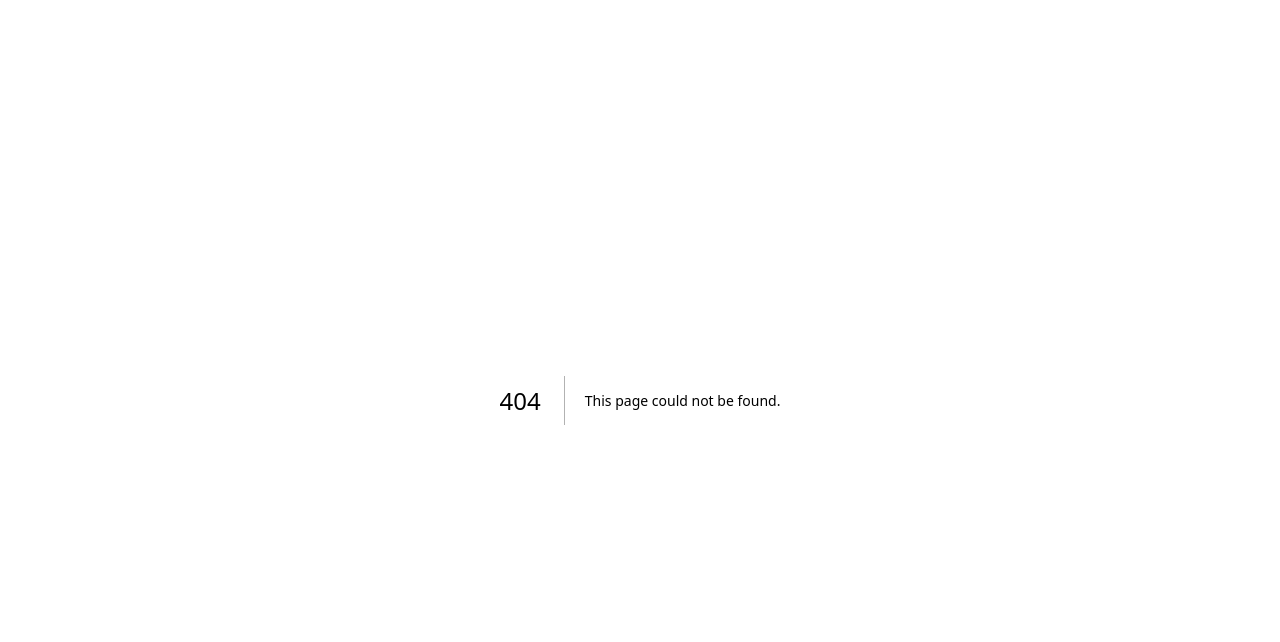
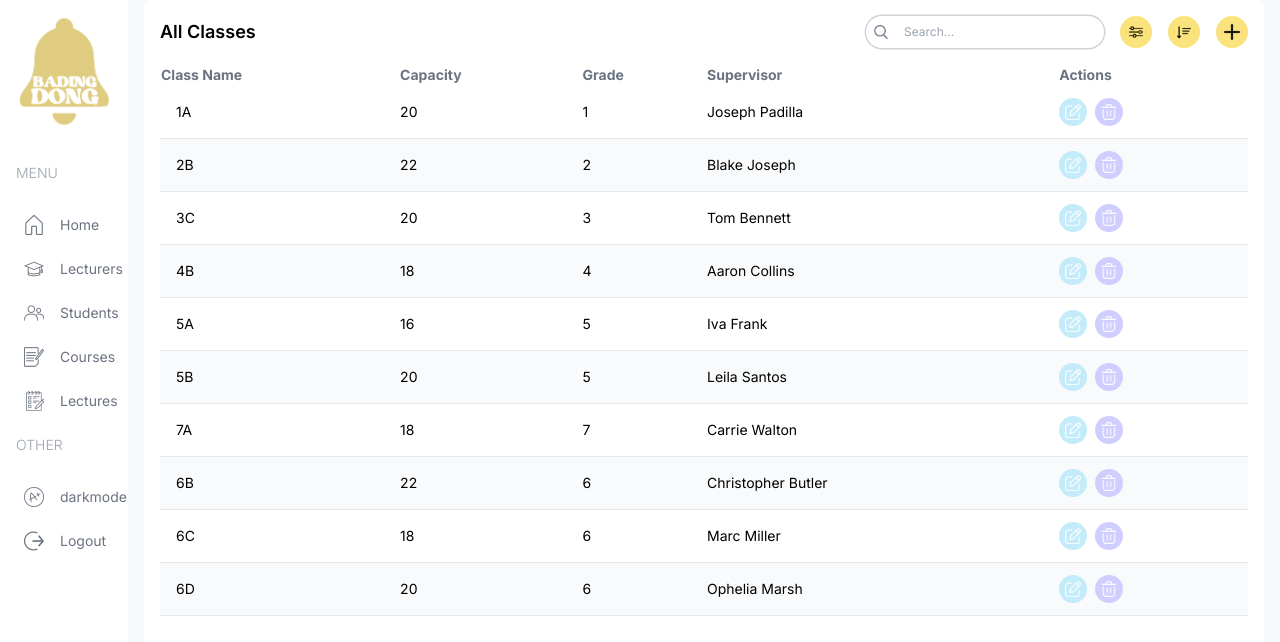
Before and after one commit to oferElz/BadingDong, a Next.js app: page /student/courses in a window 1280 px wide. Before the commit this address had no page. Shown: the top 642 px of the page. Built offline with nearby package versions, Linux system fonts and the light colour scheme.

Commit message:
no more list, folder for each user

```diff
--- /dev/null
+++ b/src/app/(dashboard)/student/courses/page.tsx
@@ -0,0 +1,88 @@
+import FormModal from "@/components/FormModal";
+import Table from "@/components/Table";
+import TableSearch from "@/components/TableSearch";
+import { classesData, role } from "@/lib/data";
+import Image from "next/image";
+
+type Class = {
+  id: number;
+  name: string;
+  capacity: number;
+  grade: number;
+  supervisor: string;
+};
+
+const columns = [
+  {
+    header: "Class Name",
+    accessor: "name",
+  },
+  {
+    header: "Capacity",
+    accessor: "capacity",
+    className: "hidden md:table-cell",
+  },
+  {
+    header: "Grade",
+    accessor: "grade",
+    className: "hidden md:table-cell",
+  },
+  {
+    header: "Supervisor",
+    accessor: "supervisor",
+    className: "hidden md:table-cell",
+  },
+  {
+    header: "Actions",
+    accessor: "action",
+  },
+];
+
+const ClassListPage = () => {
+  const renderRow = (item: Class) => (
+    <tr
+      key={item.id}
+      className="border-b border-gray-200 even:bg-slate-50 text-sm hover:bg-lamaPurpleLight"
+    >
+      <td className="flex items-center gap-4 p-4">{item.name}</td>
+      <td className="hidden md:table-cell">{item.capacity}</td>
+      <td className="hidden md:table-cell">{item.grade}</td>
+      <td className="hidden md:table-cell">{item.supervisor}</td>
+      <td>
+        <div className="flex items-center gap-2">
+          {role === "admin" && (
+            <>
+              <FormModal table="class" type="update" data={item} />
+              <FormModal table="class" type="delete" id={item.id} />
+            </>
+          )}
+        </div>
+      </td>
+    </tr>
+  );
+
+  return (
+    <div className="bg-white p-4 rounded-md flex-1 m-4 mt-0">
+      {/* TOP */}
+      <div className="flex items-center justify-between">
+        <h1 className="hidden md:block text-lg font-semibold">All Classes</h1>
+        <div className="flex flex-col md:flex-row items-center gap-4 w-full md:w-auto">
+          <TableSearch />
+          <div className="flex items-center gap-4 self-end">
+            <button className="w-8 h-8 flex items-center justify-center rounded-full bg-lamaYellow">
+              <Image src="/filter.png" alt="" width={14} height={14} />
+            </button>
+            <button className="w-8 h-8 flex items-center justify-center rounded-full bg-lamaYellow">
+              <Image src="/sort.png" alt="" width={14} height={14} />
+            </button>
+            {role === "admin" && <FormModal table="class" type="create" />}
+          </div>
+        </div>
+      </div>
+      {/* LIST */}
+      <Table columns={columns} renderRow={renderRow} data={classesData} />
+    </div>
+  );
+};
+
+export default ClassListPage;
--- /dev/null
+++ b/src/app/(dashboard)/teacher/appeals/page.tsx
@@ -0,0 +1,88 @@
+import FormModal from "@/components/FormModal";
+import Table from "@/components/Table";
+import TableSearch from "@/components/TableSearch";
+import { classesData, role } from "@/lib/data";
+import Image from "next/image";
+
+type Class = {
+  id: number;
+  name: string;
+  capacity: number;
+  grade: number;
+  supervisor: string;
+};
+
+const columns = [
+  {
+    header: "Class Name",
+    accessor: "name",
+  },
+  {
+    header: "Capacity",
+    accessor: "capacity",
+    className: "hidden md:table-cell",
+  },
+  {
+    header: "Grade",
+    accessor: "grade",
+    className: "hidden md:table-cell",
+  },
+  {
+    header: "Supervisor",
+    accessor: "supervisor",
+    className: "hidden md:table-cell",
+  },
+  {
+    header: "Actions",
+    accessor: "action",
+  },
+];
+
+const ClassListPage = () => {
+  const renderRow = (item: Class) => (
+    <tr
+      key={item.id}
+      className="border-b border-gray-200 even:bg-slate-50 text-sm hover:bg-lamaPurpleLight"
+    >
+      <td className="flex items-center gap-4 p-4">{item.name}</td>
+      <td className="hidden md:table-cell">{item.capacity}</td>
+      <td className="hidden md:table-cell">{item.grade}</td>
+      <td className="hidden md:table-cell">{item.supervisor}</td>
+      <td>
+        <div className="flex items-center gap-2">
+          {role === "admin" && (
+            <>
+              <FormModal table="class" type="update" data={item} />
+              <FormModal table="class" type="delete" id={item.id} />
+            </>
+          )}
+        </div>
+      </td>
+    </tr>
+  );
+
+  return (
+    <div className="bg-white p-4 rounded-md flex-1 m-4 mt-0">
+      {/* TOP */}
+      <div className="flex items-center justify-between">
+        <h1 className="hidden md:block text-lg font-semibold">All Classes</h1>
+        <div className="flex flex-col md:flex-row items-center gap-4 w-full md:w-auto">
+          <TableSearch />
+          <div className="flex items-center gap-4 self-end">
+            <button className="w-8 h-8 flex items-center justify-center rounded-full bg-lamaYellow">
+              <Image src="/filter.png" alt="" width={14} height={14} />
+            </button>
+            <button className="w-8 h-8 flex items-center justify-center rounded-full bg-lamaYellow">
+              <Image src="/sort.png" alt="" width={14} height={14} />
+            </button>
+            {role === "admin" && <FormModal table="class" type="create" />}
+          </div>
+        </div>
+      </div>
+      {/* LIST */}
+      <Table columns={columns} renderRow={renderRow} data={classesData} />
+    </div>
+  );
+};
+
+export default ClassListPage;
--- /dev/null
+++ b/src/app/(dashboard)/teacher/courses/page.tsx
@@ -0,0 +1,88 @@
+import FormModal from "@/components/FormModal";
+import Table from "@/components/Table";
+import TableSearch from "@/components/TableSearch";
+import { classesData, role } from "@/lib/data";
+import Image from "next/image";
+
+type Class = {
+  id: number;
+  name: string;
+  capacity: number;
+  grade: number;
+  supervisor: string;
+};
+
+const columns = [
+  {
+    header: "Class Name",
+    accessor: "name",
+  },
+  {
+    header: "Capacity",
+    accessor: "capacity",
+    className: "hidden md:table-cell",
+  },
+  {
+    header: "Grade",
+    accessor: "grade",
+    className: "hidden md:table-cell",
+  },
+  {
+    header: "Supervisor",
+    accessor: "supervisor",
+    className: "hidden md:table-cell",
+  },
+  {
+    header: "Actions",
+    accessor: "action",
+  },
+];
+
+const ClassListPage = () => {
+  const renderRow = (item: Class) => (
+    <tr
+      key={item.id}
+      className="border-b border-gray-200 even:bg-slate-50 text-sm hover:bg-lamaPurpleLight"
+    >
+      <td className="flex items-center gap-4 p-4">{item.name}</td>
+      <td className="hidden md:table-cell">{item.capacity}</td>
+      <td className="hidden md:table-cell">{item.grade}</td>
+      <td className="hidden md:table-cell">{item.supervisor}</td>
+      <td>
+        <div className="flex items-center gap-2">
+          {role === "admin" && (
+            <>
+              <FormModal table="class" type="update" data={item} />
+              <FormModal table="class" type="delete" id={item.id} />
+            </>
+          )}
+        </div>
+      </td>
+    </tr>
+  );
+
+  return (
+    <div className="bg-white p-4 rounded-md flex-1 m-4 mt-0">
+      {/* TOP */}
+      <div className="flex items-center justify-between">
+        <h1 className="hidden md:block text-lg font-semibold">All Classes</h1>
+        <div className="flex flex-col md:flex-row items-center gap-4 w-full md:w-auto">
+          <TableSearch />
+          <div className="flex items-center gap-4 self-end">
+            <button className="w-8 h-8 flex items-center justify-center rounded-full bg-lamaYellow">
+              <Image src="/filter.png" alt="" width={14} height={14} />
+            </button>
+            <button className="w-8 h-8 flex items-center justify-center rounded-full bg-lamaYellow">
+              <Image src="/sort.png" alt="" width={14} height={14} />
+            </button>
+            {role === "admin" && <FormModal table="class" type="create" />}
+          </div>
+        </div>
+      </div>
+      {/* LIST */}
+      <Table columns={columns} renderRow={renderRow} data={classesData} />
+    </div>
+  );
+};
+
+export default ClassListPage;
--- a/src/components/Menu.tsx
+++ b/src/components/Menu.tsx
@@ -32,31 +32,31 @@
       {
         icon: "/Lecturers.png",
         label: "Lecturers",
-        href: "/list/lecturers",
+        href: "/lecturers",
         visible: ["admin"],
       },
       {
         icon: "/student.png",
         label: "Students",
-        href: "/list/students",
+        href: "/students",
         visible: ["admin"],
       },
       {
         icon: "/Courses.png",
         label: "Courses",
-        href: "/list/courses",
+        href: "/courses",
         visible: ["admin", "teacher", "student"],
       },
       {
         icon: "/Lectures.png",
         label: "Lectures",
-        href: "/list/Lectures",
+        href: "/lectures",
         visible: ["admin"],
       },
       {
         icon: "/Appeals.png",
         label: "Appeals",
-        href: "/list/Appeals",
+        href: "/Appeals",
         visible: ["teacher", "student"],
       },
     ],
@@ -104,6 +104,8 @@
           </span>
           {section.items.map((item) => {
             if (item.visible.includes(role)) {
+              const roleBasedPath = item.href ? `/${role}${item.href}` : null; // Add role to the path
+
               if (item.action) {
                 // Handle items with actions (e.g., Logout, Home)
                 return (
@@ -116,11 +118,11 @@
                     <span className="hidden lg:block">{item.label}</span>
                   </button>
                 );
-              } else if (item.href) {
+              } else if (roleBasedPath) {
                 // Handle items with links
                 return (
                   <Link
-                    href={item.href}
+                    href={roleBasedPath} // Use the role-based path
                     key={item.label}
                     className="flex items-center justify-center lg:justify-start gap-4 text-gray-500 py-2 md:px-2 rounded-md hover:bg-lamaSkyLight"
                   >
```
Also changed, not shown: src/app/(dashboard)/admin/courses/page.tsx (renamed from src/app/(dashboard)/list/appeals/page.tsx), src/app/(dashboard)/admin/lecturers/[id]/page.tsx (renamed from src/app/(dashboard)/list/lecturers/[id]/page.tsx), src/app/(dashboard)/admin/lecturers/page.tsx (renamed from src/app/(dashboard)/list/lecturers/page.tsx), src/app/(dashboard)/admin/lectures/page.tsx (renamed from src/app/(dashboard)/list/lectures/page.tsx), src/app/(dashboard)/admin/students/[id]/page.tsx (renamed from src/app/(dashboard)/list/students/[id]/page.tsx), src/app/(dashboard)/admin/students/page.tsx (renamed from src/app/(dashboard)/list/students/page.tsx), src/app/(dashboard)/student/appeals/page.tsx (renamed from src/app/(dashboard)/list/courses/page.tsx).
